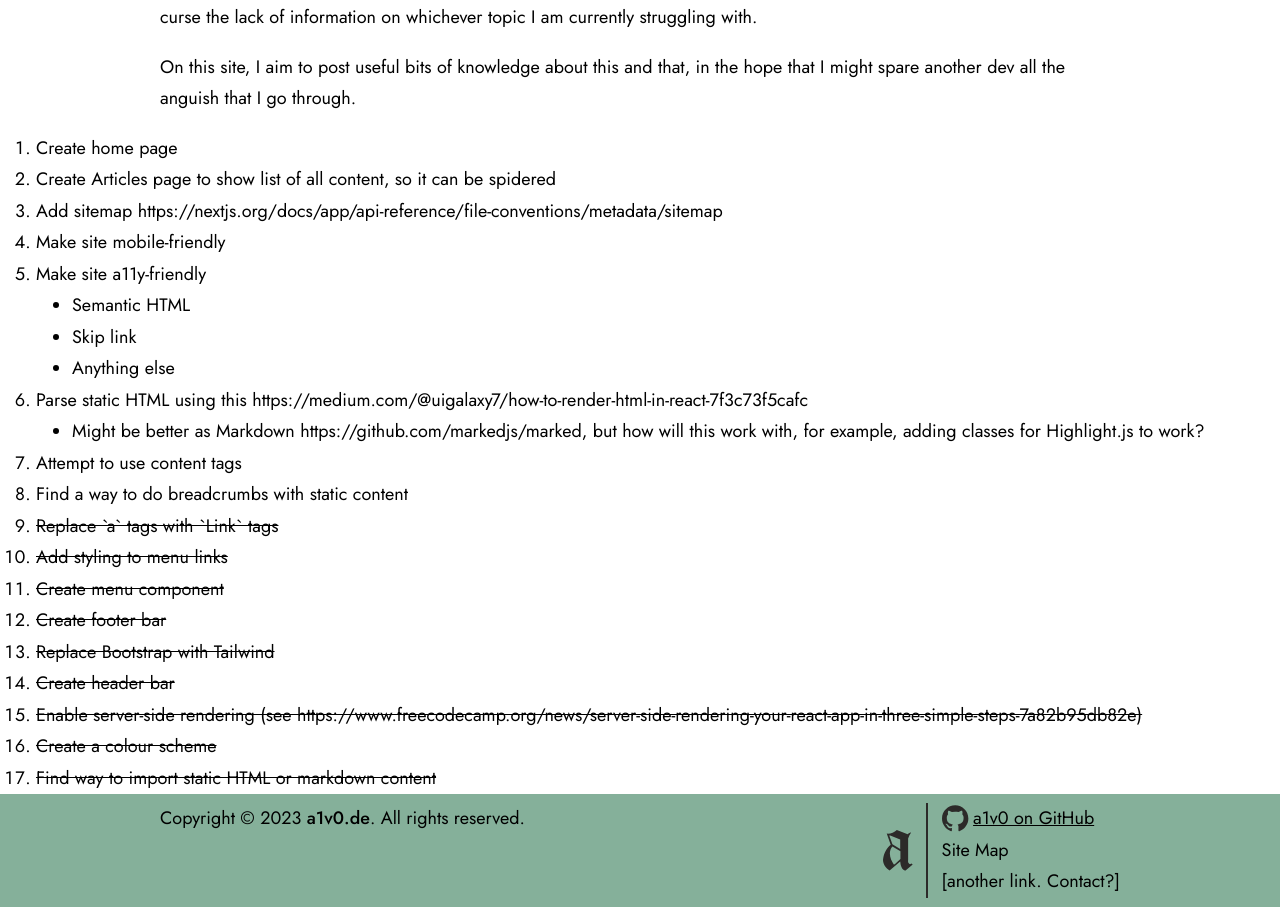
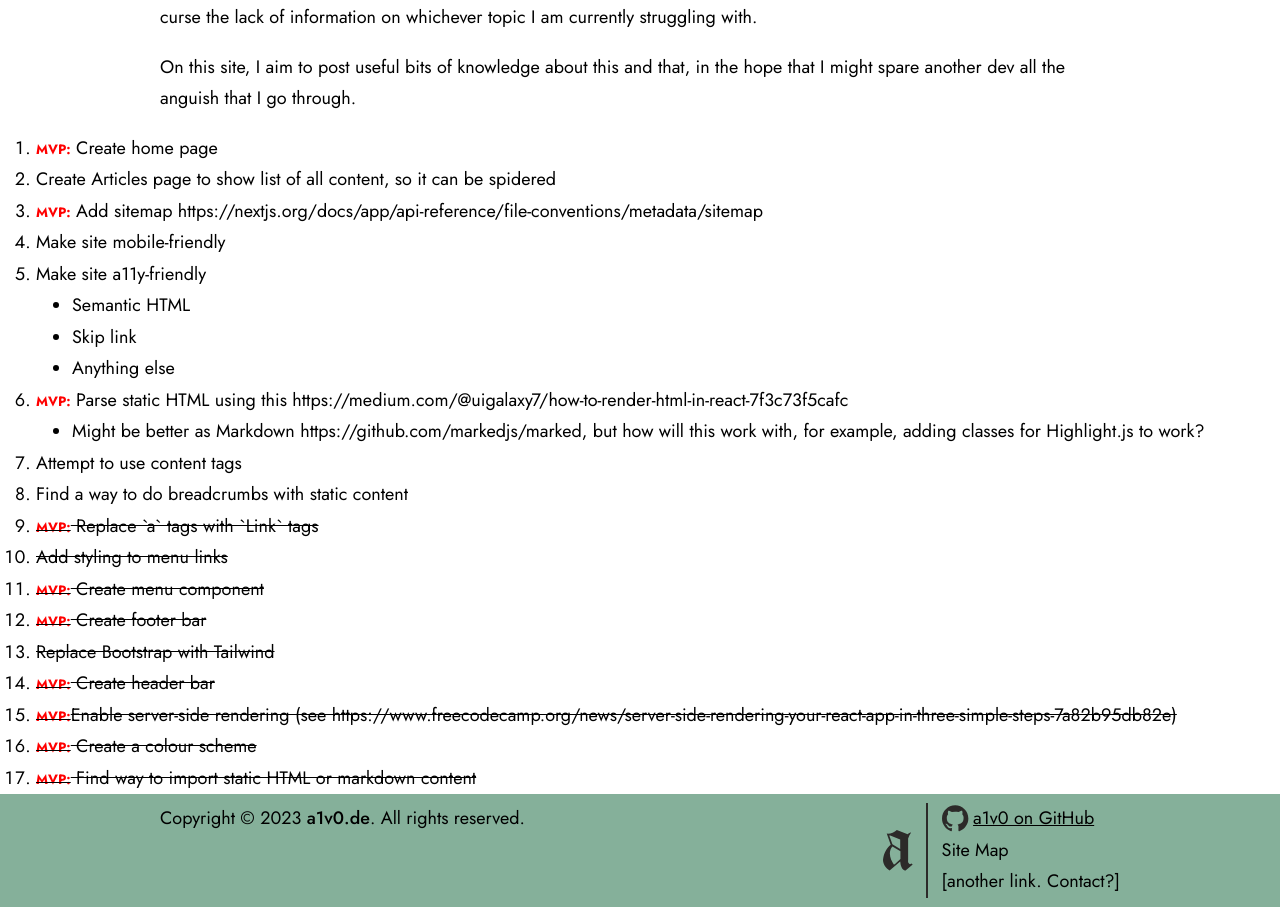
Before and after one commit to a1v0/a1v0.de, a Next.js app: page / in a window 1280 px wide. Shown: the part 520-1427 px from the top of the page. Built offline with nearby package versions, Linux system fonts and the light colour scheme.

Commit message:
Mark various tasks as MVP

```diff
--- a/app/page.tsx
+++ b/app/page.tsx
@@ -1,4 +1,10 @@
 export default function Home() {
+    const mvp = (
+        <span className="small-caps text-xs font-extrabold text-[red]">
+            MVP:
+        </span>
+    );
+
     return (
         <main>
             <div className="bg-accent-colour">
@@ -26,13 +32,13 @@ export default function Home() {
                 </p>
             </article>
             <ol className="ml-8 list-decimal">
-                <li>Create home page</li>
+                <li>{mvp} Create home page</li>
                 <li>
                     Create Articles page to show list of all content, so it can
                     be spidered
                 </li>
                 <li>
-                    Add sitemap
+                    {mvp} Add sitemap
                     https://nextjs.org/docs/app/api-reference/file-conventions/metadata/sitemap
                 </li>
                 <li>Make site mobile-friendly</li>
@@ -45,7 +51,7 @@ export default function Home() {
                     </ul>
                 </li>
                 <li>
-                    Parse static HTML using this
+                    {mvp} Parse static HTML using this
                     https://medium.com/@uigalaxy7/how-to-render-html-in-react-7f3c73f5cafc
                     <ul className="ml-8 list-disc">
                         <li>
@@ -59,22 +65,23 @@ export default function Home() {
                 <li>Attempt to use content tags</li>
                 <li>Find a way to do breadcrumbs with static content</li>
                 <li className="line-through">
-                    Replace `a` tags with `Link` tags
+                    {mvp} Replace `a` tags with `Link` tags
                 </li>
                 <li className="line-through">Add styling to menu links</li>
-                <li className="line-through">Create menu component</li>
-                <li className="line-through">Create footer bar</li>
+                <li className="line-through">{mvp} Create menu component</li>
+                <li className="line-through">{mvp} Create footer bar</li>
                 <li className="line-through">
                     Replace Bootstrap with Tailwind
                 </li>
-                <li className="line-through">Create header bar</li>
+                <li className="line-through">{mvp} Create header bar</li>
                 <li className="line-through">
+                    {mvp}
                     Enable server-side rendering (see
                     https://www.freecodecamp.org/news/server-side-rendering-your-react-app-in-three-simple-steps-7a82b95db82e)
                 </li>
-                <li className="line-through">Create a colour scheme</li>
+                <li className="line-through">{mvp} Create a colour scheme</li>
                 <li className="line-through">
-                    Find way to import static HTML or markdown content
+                    {mvp} Find way to import static HTML or markdown content
                 </li>
             </ol>
         </main>
```
